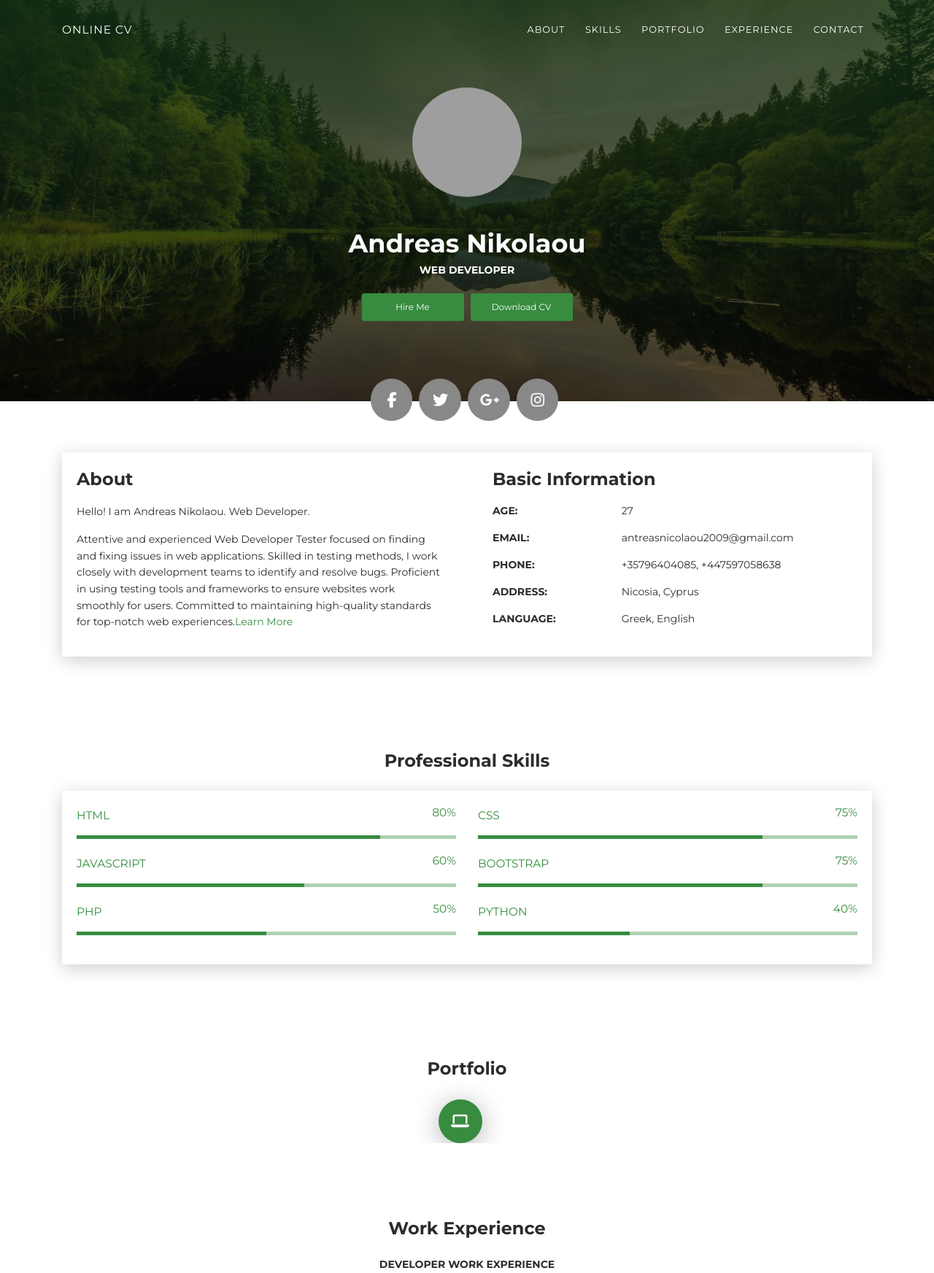
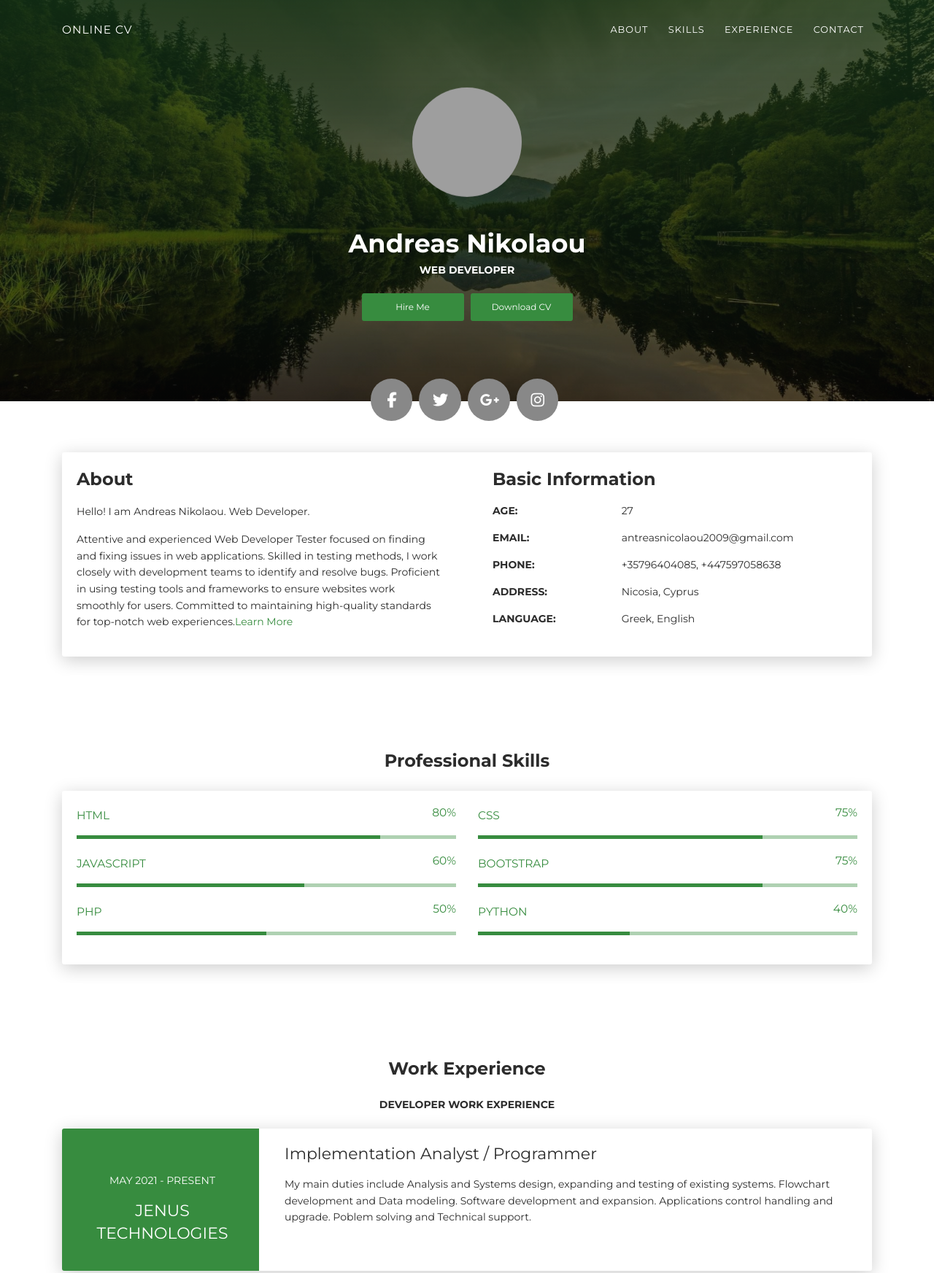
Before and after one commit to milkos14/milkos14.github.io, a plain HTML site: page index.html in a window 1280 px wide. Shown: the top 1745 px of the page at 73% size. Drawn offline with Linux system fonts and the light colour scheme; grey boxes are pictures that could not be loaded.

Commit message:
Update index.html
hidden portfolio nav item

```diff
--- a/index.html
+++ b/index.html
@@ -24,7 +24,7 @@
               <ul class="navbar-nav">
                 <li class="nav-item"><a class="nav-link smooth-scroll" href="#about">About</a></li>
                 <li class="nav-item"><a class="nav-link smooth-scroll" href="#skill">Skills</a></li>
-                <li class="nav-item"><a class="nav-link smooth-scroll" href="#portfolio">Portfolio</a></li>
+                <li class="nav-item" style="display: none;"><a class="nav-link smooth-scroll" href="#portfolio">Portfolio</a></li>
                 <li class="nav-item"><a class="nav-link smooth-scroll" href="#experience">Experience</a></li>
                 <li class="nav-item"><a class="nav-link smooth-scroll" href="#contact">Contact</a></li>
               </ul>
@@ -151,7 +151,7 @@
     </div>
   </div>
 </div>
-<div class="section" id="portfolio">
+<div class="section" id="portfolio"  style="display: none;">
   <div class="container">
     <div class="row">
       <div class="col-md-6 ml-auto mr-auto">
@@ -165,7 +165,7 @@
         </div>
       </div>
     </div>
-    <div class="tab-content gallery mt-5" style="display: none;">
+    <div class="tab-content gallery mt-5">
       <div class="tab-pane active" id="web-development">
         <div class="ml-auto mr-auto">
           <div class="row">
```
